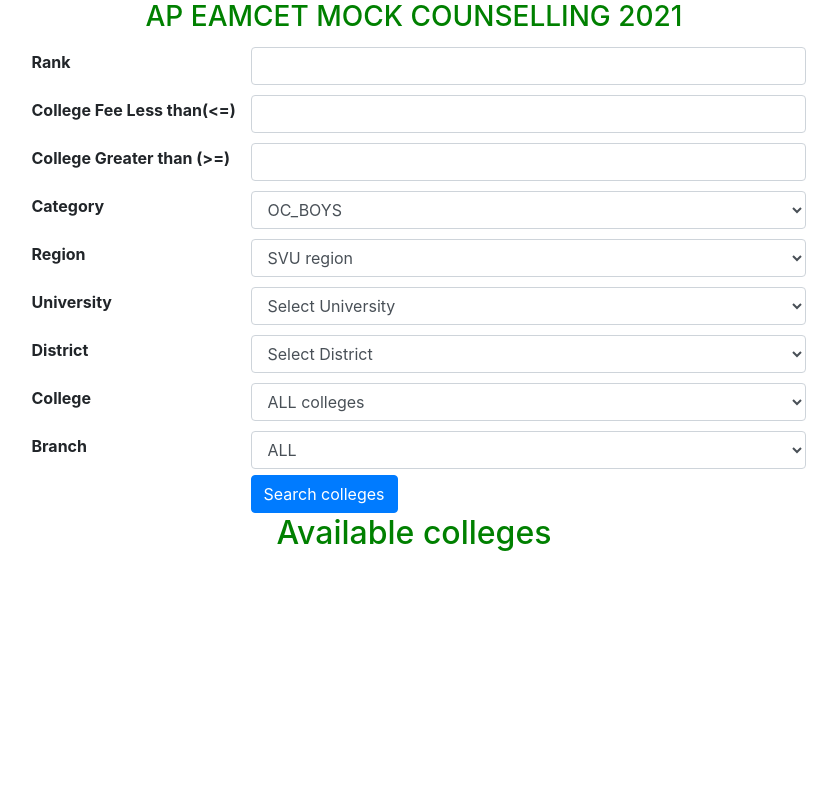
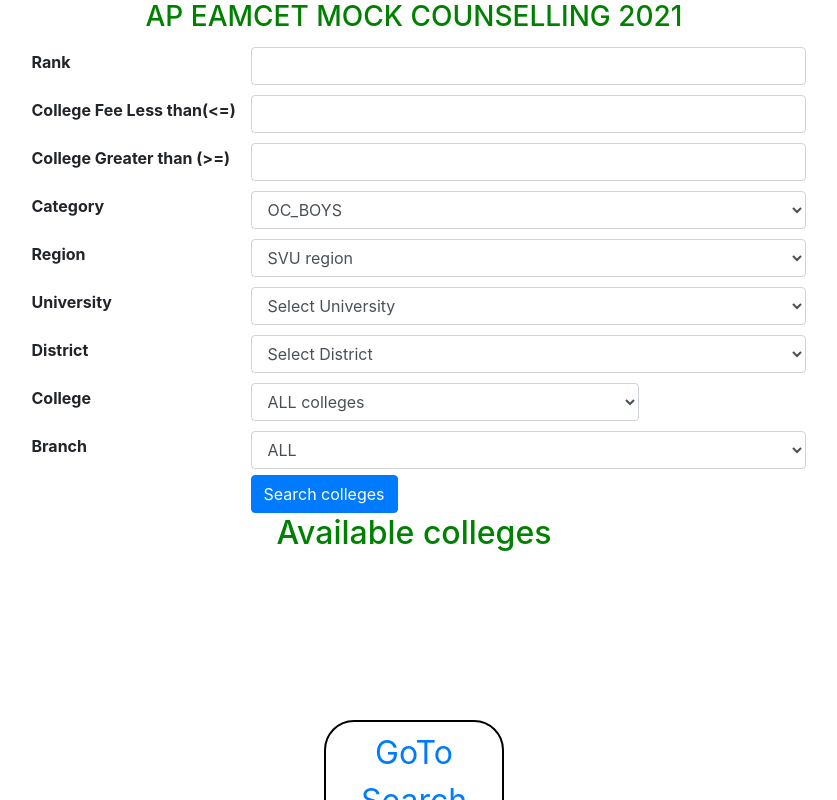
Before and after one commit to balaobireddy408/ap-eamcet-mock-counselling-21, a React app: page public/index.html in a window 1280 px wide. Shown: the whole page, without its empty margins (226-1063 px from the left). Built offline with nearby package versions, Linux system fonts and the light colour scheme.

Commit message:
Update index.html

```diff
--- a/public/index.html
+++ b/public/index.html
@@ -1,8 +1,33 @@
 <html>
 <head>
+	<meta name="viewport" content="width=device-width, intial-scale=1.0">
  <meta name="description" content="AP EAMCET MOCK COUNSELLING 2021">
   <meta name="keywords" content="EAMCET, EAPCET, EAMCET2021, EAPCET2021, MOCK COUNSELLING 2021, AP MOCK COUNSELLING 2021">
 <style>
+#college {
+    width: 70%;
+}
+#top {
+text-align: center;
+}
+section {
+ text-align: center;
+}
+#searchLink {
+    position: fixed;
+    top: 90%;
+    left: 0px;
+    right: 0px;
+    width: 180px;
+    text-decoration: none;
+    padding: 7px;
+    background: white;
+    font-size: 2rem;
+    border: 2px solid black;
+    display: inline-block;
+    border-radius: 30px;
+    margin: 0 auto;
+}
  #college_table ,  #college_table  th,#college_table  tr  {
   border: 2px solid;
  }
@@ -44,8 +69,10 @@
 <script src="https://maxcdn.bootstrapcdn.com/bootstrap/4.5.2/js/bootstrap.min.js"></script>
 </head>
 <body>
- <h3> AP EAMCET MOCK COUNSELLING 2021 </h3>
- <section>
+<section>
+ <h3 id="top"> AP EAMCET MOCK COUNSELLING 2021 </h3>
+ <a id="searchLink" href="#top"> GoTo Search </a>
+
   <table class="selections">
     <tr>
       <th>
```
